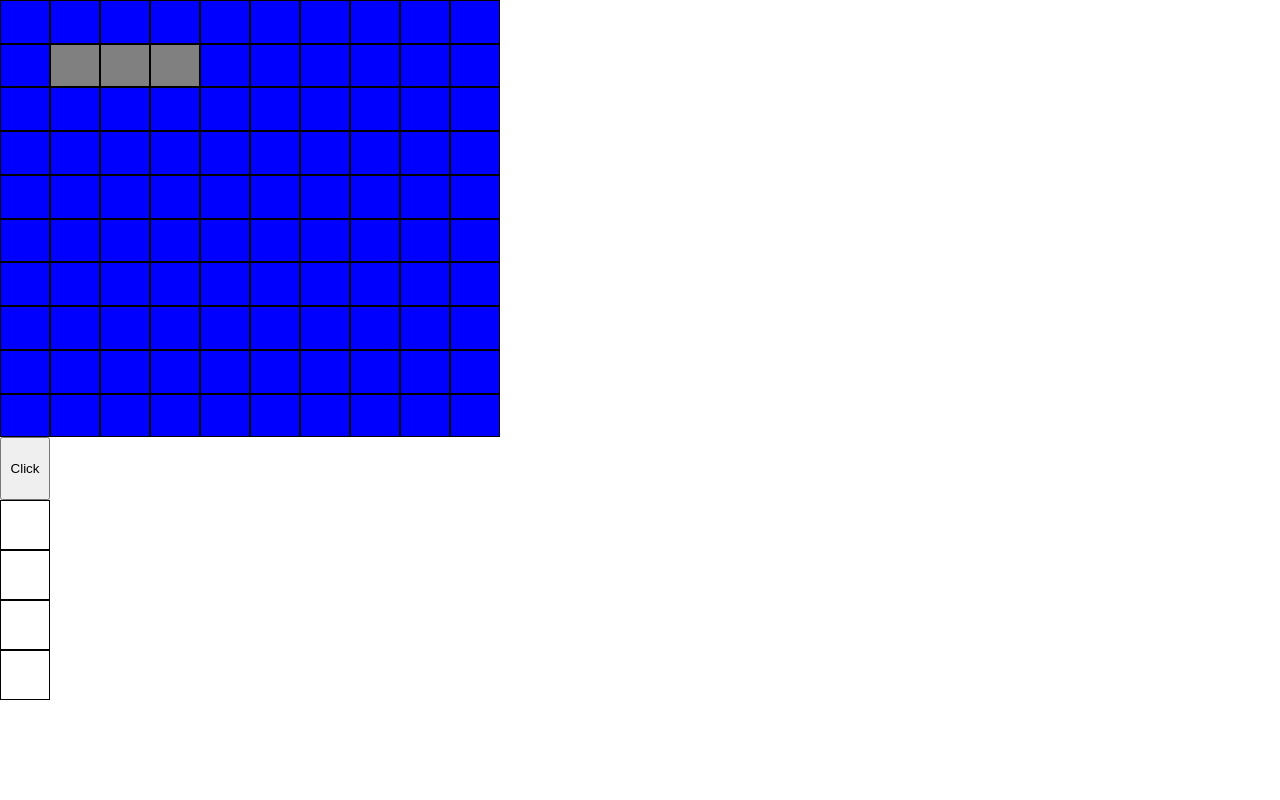
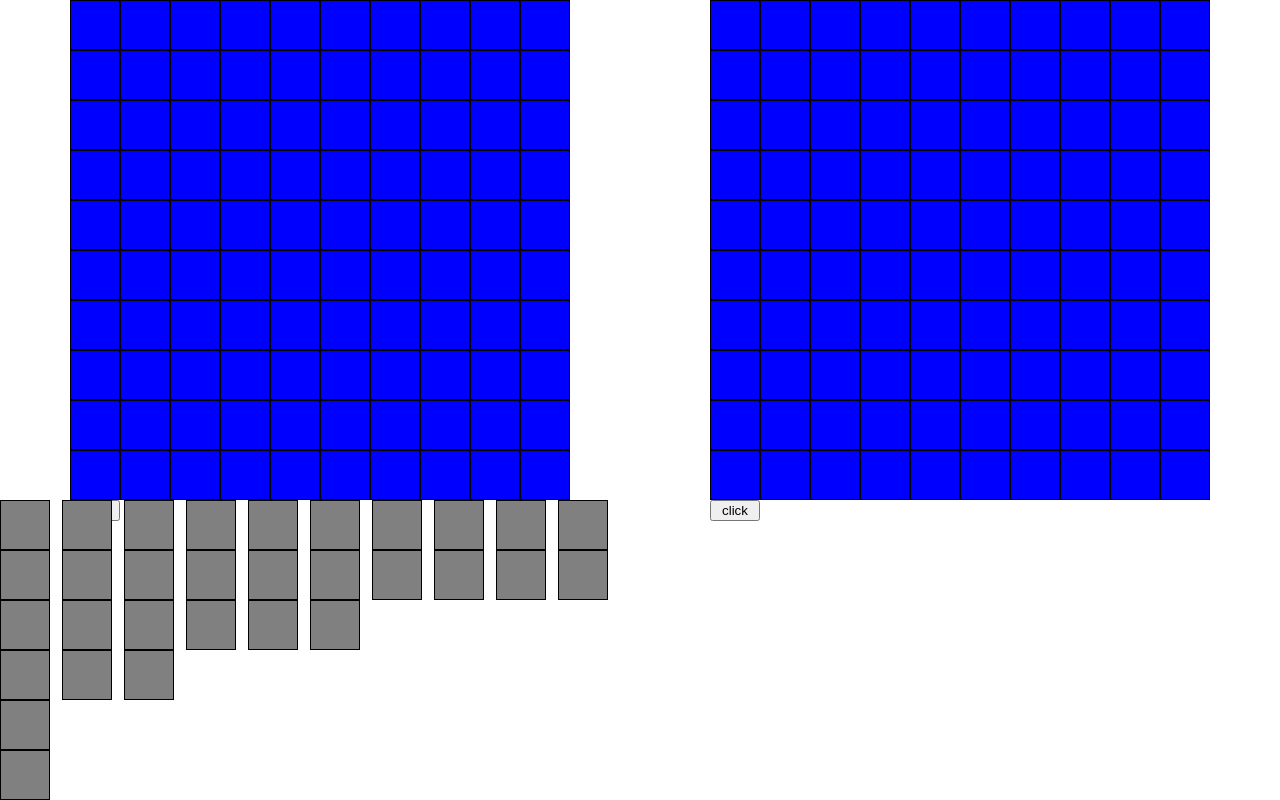
Before and after one commit to pafirmin/battleships, a React (Create React App) app: page / in a window 1280 px wide. Built offline with nearby package versions, Linux system fonts and the light colour scheme.

Commit message:
basic turns

```diff
--- a/src/App.js
+++ b/src/App.js
@@ -1,11 +1,32 @@
 import GameBoard from './components/GameBoard'
-import PlayerShips from './components/PlayerShips'
+import { useState, useEffect } from 'react'
+import ShipYard from './components/ShipYard';
+import { computerTurn } from './Computer'
 
 function App() {
+
+  const [currentPlayer, setCurrentPlayer] = useState('player')
+
+  const switchPlayer = () => {
+    setCurrentPlayer(
+      currentPlayer === 'player' ? 'computer' : 'player')
+  }
+
+  useEffect(() => {
+    if (currentPlayer === 'computer')
+    computerTurn()
+  })
+
+  console.log(currentPlayer)
+
+
   return (
     <div className="App">
-      <GameBoard />
-      <PlayerShips />
+      <div className="boards-container">
+        <GameBoard player='player' switchPlayer={switchPlayer} />
+        <GameBoard player='computer' switchPlayer={switchPlayer} />
+      </div>
+      <ShipYard />
     </div>
   );
 }
--- /dev/null
+++ b/src/Computer.js
@@ -0,0 +1,8 @@
+  const computerTurn = () => {
+    const targets = document.querySelectorAll('.player')
+    const index = Math.floor(Math.random() * 100)
+
+    setTimeout(()=>targets[index].click(), 500)
+  }
+
+  export { computerTurn }
--- a/src/components/GameBoard.js
+++ b/src/components/GameBoard.js
@@ -3,46 +3,110 @@ import { Ship } from './Ship';
 import GridSquare from './GridSquare';
 import _ from 'lodash';
 
-const GameBoard = () => {
-  const [ships, setShips] = useState([Ship([[1, 1], [1, 2], [1, 3]])]);
+const GameBoard = (props) => {
+  const [ships, setShips] = useState([]);
 
   useEffect(() => {
-    console.log(ships)
     if (ships.every(ship => ship.isSunk() === true)) {
       console.log('winner');
     }
   }, [ships])
 
+
+
   const placeShip = (coords, data) => {
-    const coordArr = []
-    for (let i = 0; i < data; i++) {
-      coordArr.push([coords[0], coords[1] + i])
+    const shipData = JSON.parse(data)
+    const coordArr = getCoordArray(coords, shipData)
+
+    if (validateShip(coordArr)) {
+      addShip(coordArr)
+      document.getElementById(shipData.id).remove()
     }
-    addShip(coordArr)
   }
 
-  const addShip = (coords) => {
-    const arr = [...ships];
-    arr.push(Ship(coords));
-    setShips(arr);
+  const getCoordArray = (coords, obj) => {
+    const coordArr = []
+
+    if (obj.rotated) {
+      for (let i = 0; i < obj.size; i++) {
+        coordArr.push([coords[0], coords[1] + i - obj.offsetX]);
+      }
+    } else {
+      for (let i = 0; i < obj.size; i++) {
+        coordArr.push([coords[0] + i - obj.offsetY, coords[1]]);
+      }
+    }
+    return coordArr;
   }
 
-  const isShip = (coords) => {
-    return ships.some(ship => ship.coords.some(coord => _.isEqual(coord, coords)));
+  const addRandomShips = () => {
+    const shipSizes = [6, 4, 4, 3, 3, 3, 2, 2, 2, 2]
+    let shipArr = []
+
+    shipSizes.map((size) => {
+      let coordArr = generateShip(size)
+      while (!validateShip(coordArr, shipArr)) {
+        coordArr = generateShip(size)
+      }
+      shipArr.push(Ship(coordArr))
+
+    })
+    setShips(shipArr)
+  }
+
+  const generateShip = (size) => {
+    const rotated = Math.random() > .5 ? true : false
+    const startingCoord = [
+      Math.floor(Math.random() * 10),
+      Math.floor(Math.random() * 10)
+    ]
+    const shipData = {
+      size: size,
+      offsetX: 0,
+      offsetY: 0,
+      rotated: rotated,
+    }
+    const coordArray = getCoordArray(startingCoord, shipData)
+
+    return coordArray
+  }
+
+  const addShip = (coordArr) => {
+    const ship = Ship(coordArr);
+    setShips((currentState) => {
+      return [...currentState, ship]
+    });
+  }
+
+  const isShip = (coords, shipArr = ships) => {
+    return shipArr.some(
+      ship => ship.coords.some(coord => _.isEqual(coord, coords)));
+  }
+
+  const validateShip = (coordArr, shipArr = ships) => {
+    if (
+      !coordArr.some(coord => isShip(coord, shipArr)) &&
+      !coordArr.some(coord => coord[0] > 9 || coord[1] > 9)
+    ) {
+      return true
+    }
   }
 
   const findShip = (coords) => {
     for (const ship of ships) {
-      if (ship.coords.includes(coords)) {
-         return ship
+      if (ship.coords.some(coord => _.isEqual(coord, coords))) {
+        return ship
       }
     }
   }
 
   const recieveHit = (coords) => {
     const ship = findShip(coords);
-    const index = ship.coords.indexOf(coords);
-    ship.coords[index] = 'x';
+    for (let i = 0; i < ship.coords.length; i++) {
+      if (_.isEqual(ship.coords[i], coords)) {
+        ship.coords[i] = 'x'
+      }
+    }
     const arr = [...ships];
     setShips(arr);
   }
@@ -52,7 +116,14 @@ const GameBoard = () => {
     for (let i = 0; i < 10; i++) {
       for (let j = 0; j < 10; j++) {
         children.push(
-          <GridSquare recieveHit={recieveHit} coords={[i, j]} isShip={isShip([i, j])} placeShip={placeShip}/>)
+          <GridSquare
+            recieveHit={recieveHit}
+            coords={[i, j]}
+            isShip={isShip([i, j])}
+            placeShip={placeShip}
+            player={props.player}
+            switchPlayer={props.switchPlayer}
+          />)
       }
     }
     return children
@@ -61,7 +132,7 @@ const GameBoard = () => {
   return (
     <div className="game-board">
       {createGrid()}
-      <button onClick={()=> addShip([[5, 5], [5, 6], [5, 7]])}>Click</button>
+      <button onClick={addRandomShips}>click</button>
     </div>
   )
 }
--- a/src/components/GridSquare.js
+++ b/src/components/GridSquare.js
@@ -1,19 +1,18 @@
 import React, { useEffect, useState } from 'react'
 
 const GridSquare = (props) => {
-  const { coords, recieveHit, isShip, placeShip} = props
+  const { coords, recieveHit, isShip, placeShip, player } = props
   const [style, setStyle] = useState('clear')
   const [clicked, setClicked] = useState(false)
 
   useEffect(() => {
     if (isShip) {
-      setStyle('ship')
+      setStyle(player === 'computer' ? 'clear' : 'ship')
     }
   })
 
   const handleClick = () => {
     if (!clicked) {
-      console.log(coords)
       setClicked(true)
       makeShot()
     } else {
@@ -26,7 +25,8 @@ const GridSquare = (props) => {
       recieveHit(coords);
       setStyle('hit');
     } else {
-      setStyle('miss')
+      setStyle('miss');
+      props.switchPlayer()
     }
   }
 
@@ -35,16 +35,18 @@ const GridSquare = (props) => {
   }
 
   const drop = (e) => {
-    e.preventDefault();
-    var data = e.dataTransfer.getData("text");
-    placeShip(coords, data);
+    if (player === 'player') {
+      e.preventDefault();
+      var data = e.dataTransfer.getData("text");
+      placeShip(coords, data);
+    }
   }
 
 
   return (
     <div
       onClick={() => handleClick()}
-      className={`grid-square ${style}`}
+      className={`grid-square ${style} ${player}`}
       onDrop={(e) => drop(e)}
       onDragOver={(e) => allowDrop(e)}
     >
--- a/src/components/PlayerShips.js
+++ b/src/components/PlayerShips.js
@@ -1,18 +1,52 @@
 import React from 'react'
 
-const PlayerShips = () => {
+const PlayerShips = (props) => {
 
-  function drag(ev) {
-    ev.dataTransfer.setData("text", ev.target.dataset.size)
+  let rotated = false
+
+  function drag(e) {
+    const data =
+      JSON.stringify({
+        size: e.target.dataset.size,
+        offsetY: Math.floor(
+          (e.clientY - e.target.getBoundingClientRect().top) / 50),
+        offsetX: Math.floor(
+          (e.clientX - e.target.getBoundingClientRect().left) / 50),
+        rotated: rotated,
+        id: props.shipId
+      });
+    e.dataTransfer.setData('text', data);
+  }
+
+  const handleClick = (e) => {
+    if (!rotated) {
+      e.target.parentNode.style.transform = 'rotate(90deg)'
+    } else {
+      e.target.parentNode.style.transform = ''
+    }
+    rotated = !rotated
+  }
+
+  const createShip = () => {
+    let children = []
+    for (let i = 0; i < props.size; i++) {
+      children.push(
+        <div className="grid-square"></div>
+      )
+    }
+    return children
   }
 
   return (
     <div>
-      <div className="player-ship" draggable="true" data-size="4" onDragStart={ (e) => drag(e) }>
-        <div className="grid-square"></div>
-        <div className="grid-square"></div>
-        <div className="grid-square"></div>
-        <div className="grid-square"></div>
+      <div className="player-ship ship"
+        id={props.shipId}
+        draggable="true"
+        data-size={props.size}
+        onDragStart={(e) => drag(e)}
+        onClick={(e) => handleClick(e)}
+      >
+        {createShip()}
       </div>
     </div>
   )
--- /dev/null
+++ b/src/components/ShipYard.js
@@ -0,0 +1,18 @@
+import React from 'react'
+import PlayerShip from './PlayerShips'
+
+const ShipYard = () => {
+  const fleet = [6, 4, 4, 3, 3, 3, 2, 2, 2, 2]
+
+  return (
+    <div className="ship-yard">
+      {
+        fleet.map((size, i) => {
+          return <PlayerShip size={size} shipId={`ship-${i}`} />
+        })
+      }
+    </div>
+  )
+}
+
+export default ShipYard
--- a/src/index.css
+++ b/src/index.css
@@ -58,22 +58,34 @@ a:visited {
   box-sizing: border-box;
 }
 
+.boards-container {
+  display: flex;
+}
+
 .game-board {
+  margin: 0 auto;
   width: 500px;
   height: 500px;
   display: grid;
   grid-template-columns: repeat(10, 1fr);
+  /* transform: perspective(800px) rotateX(45deg)  */
+}
+
+.ship-yard {
+  display: flex;
+  gap: 12px;
 }
 
 .player-ship {
   display: grid;
   grid-template-columns: 1fr;
   width: 50px;
-  height: 200px;
 }
 
 .grid-square {
   border: 1px solid black;
+  width: 100%;
+  height: 50px;
 }
 
 .clear {
```
